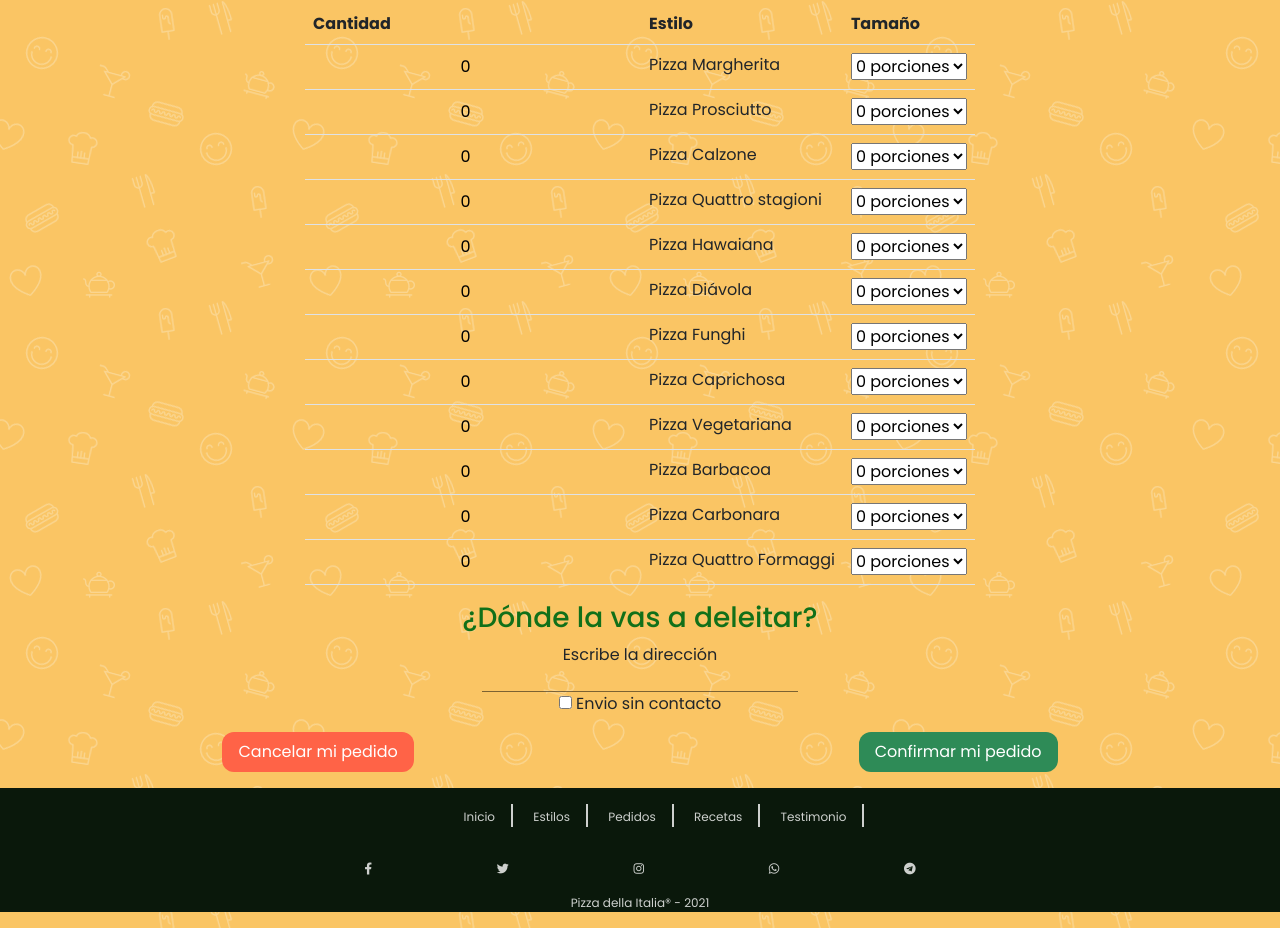
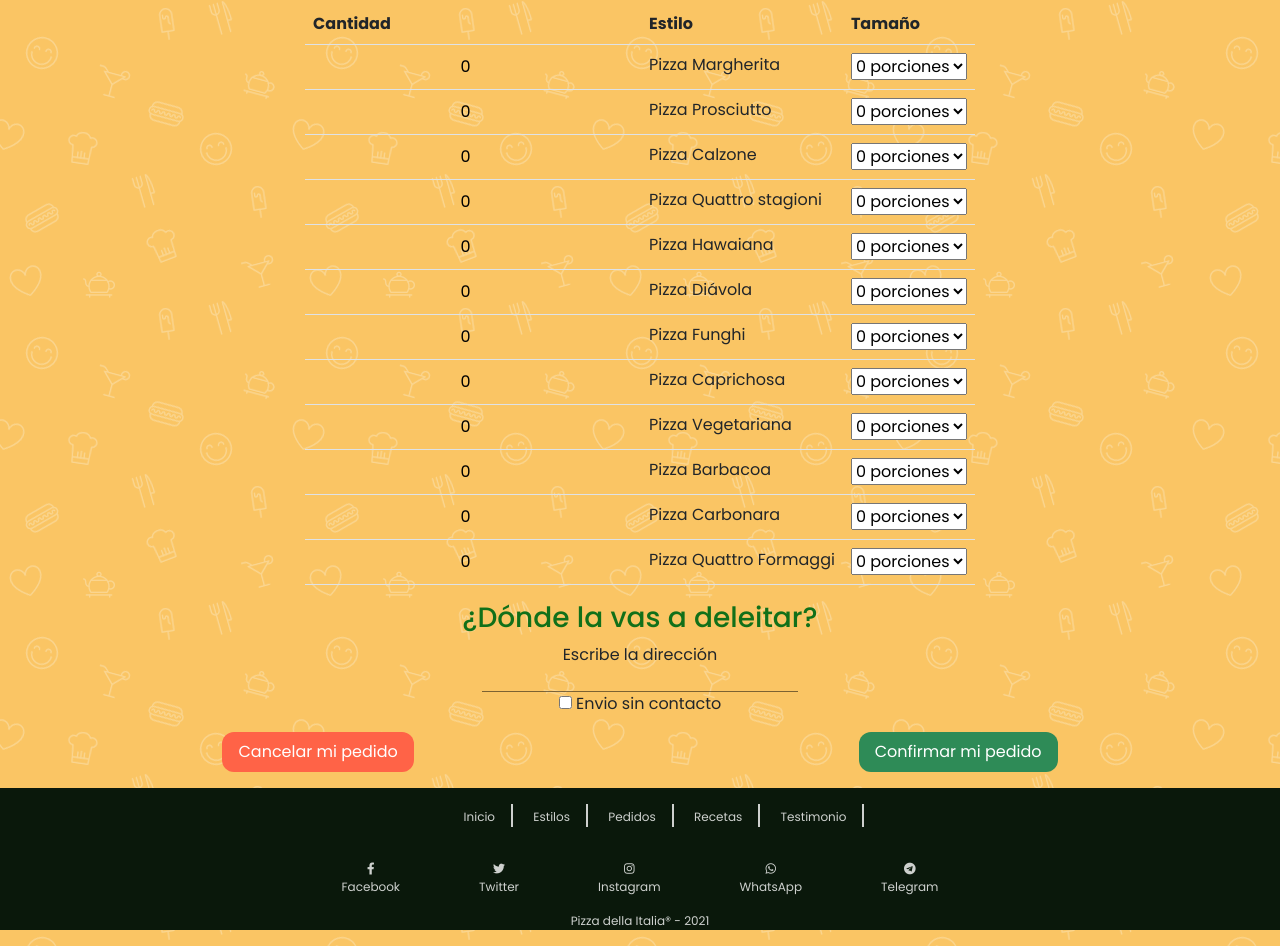
Before and after one commit to coderusuario-edu/pizzadellaitalia, a website: page pedidos.html in a window 1280 px wide. Shown: the part 354-1300 px from the top of the page. Drawn offline with nearby package versions, Linux system fonts and the light colour scheme.

Commit message:
Se agregaron nombres a las redes sociales en el footer

```diff
--- a/pedidos.html
+++ b/pedidos.html
@@ -234,13 +234,14 @@
                 <li><a href="testimonio.html">Testimonio</a></li>
             </ul>
         </nav>
+
         <div class="row d-flex justify-content-center">
             <div class="col-6 d-flex justify-content-around">
-                <p class="me-5"><i class="fab fa-facebook-f"></i></p>
-                <p class="me-5"><i class="fab fa-twitter"></i></p>
-                <p class="me-5"><i class="fab fa-instagram"></i></p>
-                <p class="me-5"><i class="fab fa-whatsapp"></i></p>
-                <p><i class="fab fa-telegram"></i></p>
+                <p class="me-5"><i class="fab fa-facebook-f"></i><span class="d-none d-md-block">Facebook</span></p>
+                <p class="me-5"><i class="fab fa-twitter"></i><span class="d-none d-md-block">Twitter</span></p>
+                <p class="me-5"><i class="fab fa-instagram"></i><span class="d-none d-md-block">Instagram</span></p>
+                <p class="me-5"><i class="fab fa-whatsapp"></i><span class="d-none d-md-block">WhatsApp</span></p>
+                <p><i class="fab fa-telegram"></i><span class="d-none d-md-block">Telegram</span></p>
             </div>
         </div>
         <p>Pizza della Italia® - 2021</p>
```
Also changed, not shown: 404.html (+5 -5 lines), estilos.html (+7 -6 lines), index.html (+5 -5 lines), recetas.html (+6 -5 lines), testimonio.html (+6 -5 lines).
